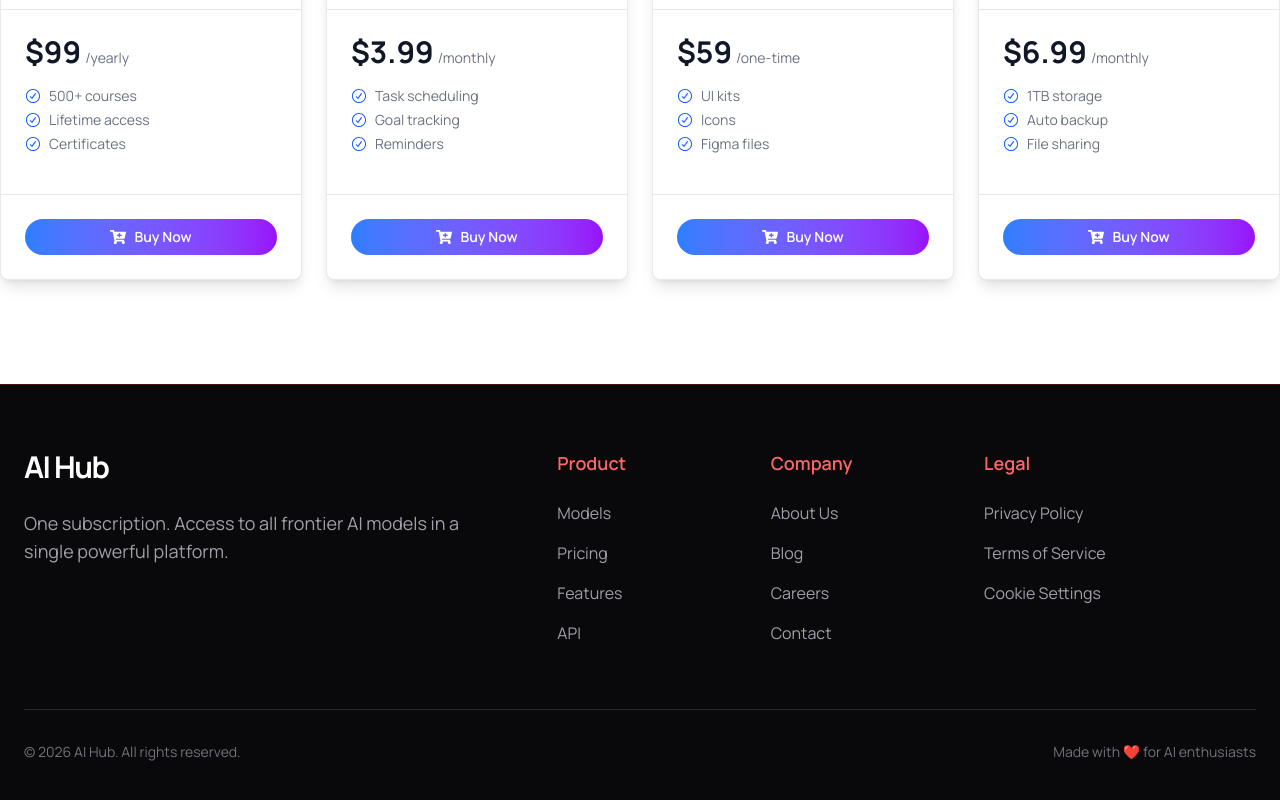
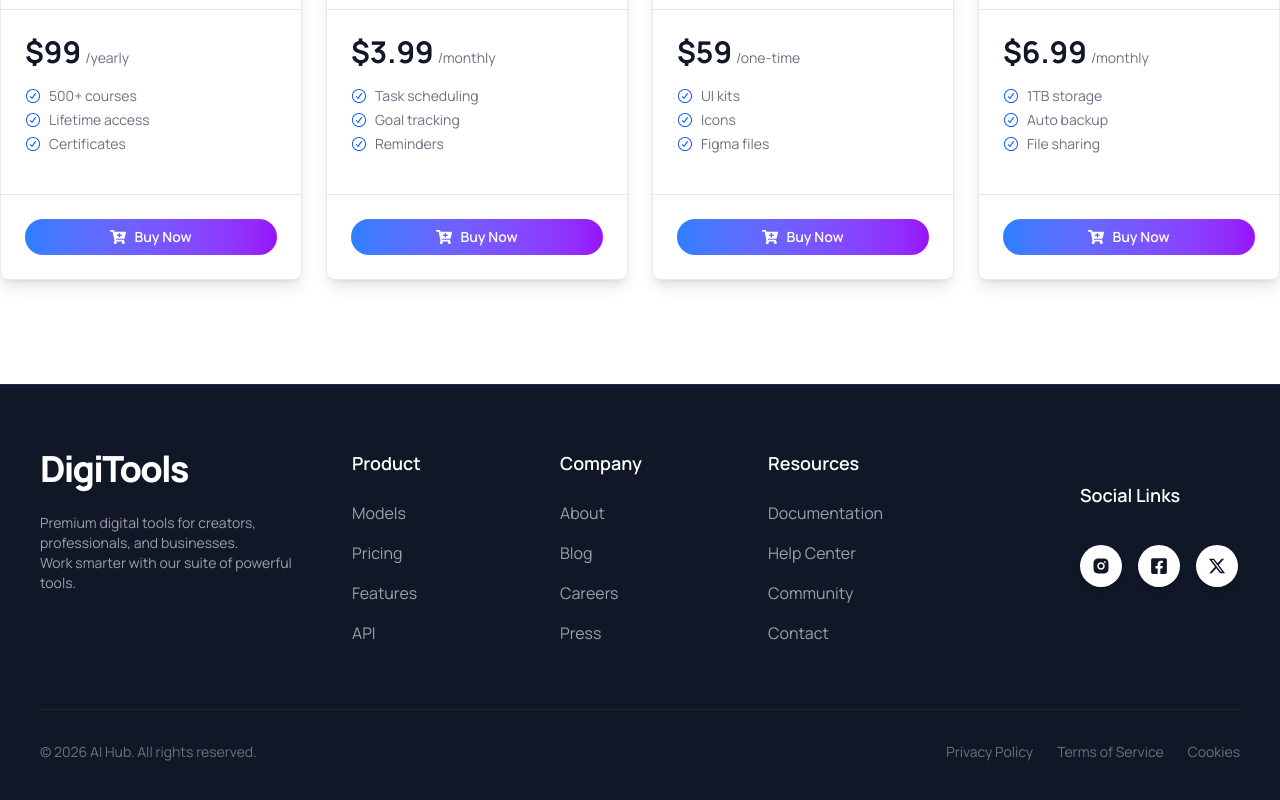
Before and after one commit to najimhaq/A06-DigiTools-Assignment-Najim, a React (Vite) app: page / in a window 1280 px wide. Shown: the part 2298-3098 px from the top of the page. Built offline with nearby package versions, Linux system fonts and the light colour scheme.

Commit message:
footer complete

```diff
--- a/src/pages/Footer/Footer.jsx
+++ b/src/pages/Footer/Footer.jsx
@@ -1,35 +1,31 @@
+import { FaFacebookSquare } from 'react-icons/fa';
+import { FaXTwitter } from 'react-icons/fa6';
+import { RiInstagramFill } from 'react-icons/ri';
 
 const Footer = () => {
   return (
-    <footer className='bg-zinc-950 border-t border-red-900/50 pt-16 pb-10'>
-      <div className='max-w-7xl mx-auto px-6'>
+    <footer className='bg-[#101727] border-t border-purple-900/50 pt-16 pb-10'>
+      <div className='max-w-7xl mx-auto px-10'>
         <div className='grid grid-cols-1 md:grid-cols-12 gap-12'>
           {/* Logo & Description */}
-          <div className='md:col-span-5'>
+          <div className='md:col-span-3'>
             <div className='flex items-center gap-3 mb-6'>
-
-              <h2 className='text-3xl font-bold tracking-tighter text-white'>
-                AI Hub
+              <h2 className='text-4xl font-black tracking-tighter text-white'>
+                DigiTools
               </h2>
             </div>
 
-            <p className='text-zinc-400 text-lg max-w-md'>
-              One subscription. Access to all frontier AI models in a single
-              powerful platform.
+            <p className='text-zinc-400 text-sm max-w-md'>
+              Premium digital tools for creators, professionals, and businesses.
             </p>
-
-            {/* <div className="mt-8 flex gap-6 text-2xl text-zinc-500">
-                            <a href="#" className="hover:text-red-500 transition-colors"><FaTwitter /></a>
-                            <a href="#" className="hover:text-red-500 transition-colors"><FaGithub /></a>
-                            <a href="#" className="hover:text-red-500 transition-colors"><FaLinkedin /></a>
-                            <a href="#" className="hover:text-red-500 transition-colors"><FaDiscord /></a>
-                            <a href="#" className="hover:text-red-500 transition-colors"><FaYoutube /></a>
-                        </div> */}
+            <p className='text-zinc-400 text-sm max-w-md'>
+              Work smarter with our suite of powerful tools.
+            </p>
           </div>
 
           {/* Quick Links */}
           <div className='md:col-span-2'>
-            <h3 className='text-red-400 font-semibold mb-6 text-lg'>Product</h3>
+            <h3 className='text-white font-semibold mb-6 text-lg'>Product</h3>
             <ul className='space-y-4 text-zinc-400'>
               <li>
                 <a href='#' className='hover:text-white transition'>
@@ -55,11 +51,11 @@ const Footer = () => {
           </div>
 
           <div className='md:col-span-2'>
-            <h3 className='text-red-400 font-semibold mb-6 text-lg'>Company</h3>
+            <h3 className='text-white font-semibold mb-6 text-lg'>Company</h3>
             <ul className='space-y-4 text-zinc-400'>
               <li>
                 <a href='#' className='hover:text-white transition'>
-                  About Us
+                  About
                 </a>
               </li>
               <li>
@@ -74,31 +70,66 @@ const Footer = () => {
               </li>
               <li>
                 <a href='#' className='hover:text-white transition'>
-                  Contact
+                  Press
                 </a>
               </li>
             </ul>
           </div>
 
           <div className='md:col-span-3'>
-            <h3 className='text-red-400 font-semibold mb-6 text-lg'>Legal</h3>
+            <h3 className='text-white font-semibold mb-6 text-lg'>Resources</h3>
             <ul className='space-y-4 text-zinc-400'>
               <li>
                 <a href='#' className='hover:text-white transition'>
-                  Privacy Policy
+                  Documentation
                 </a>
               </li>
               <li>
                 <a href='#' className='hover:text-white transition'>
-                  Terms of Service
+                  Help Center
                 </a>
               </li>
               <li>
                 <a href='#' className='hover:text-white transition'>
-                  Cookie Settings
+                  Community
+                </a>
+              </li>
+              <li>
+                <a href='#' className='hover:text-white transition'>
+                  Contact
                 </a>
               </li>
             </ul>
+          </div>
+          {/* Social Links */}
+          <div className='md:col-span-2'>
+            <div className='mt-8 flex flex-col gap-3 text-2xl'>
+              <h3 className='text-white font-semibold mb-6 text-lg'>
+                Social Links
+              </h3>
+              <div className='flex gap-4'>
+                <a
+                  href='#'
+                  className='bg-white p-3 rounded-full hover:bg-purple-500 hover:text-white transition-all duration-300 shadow-md'
+                >
+                  <RiInstagramFill className='text-lg text-[#101727] ' />
+                </a>
+
+                <a
+                  href='#'
+                  className='bg-white p-3 rounded-full  hover:bg-purple-500 hover:text-white transition-all duration-300 shadow-md'
+                >
+                  <FaFacebookSquare className='text-lg text-[#101727]' />
+                </a>
+
+                <a
+                  href='#'
+                  className='bg-white p-3 rounded-full  hover:bg-purple-500 hover:text-white transition-all duration-300 shadow-md'
+                >
+                  <FaXTwitter className='text-lg text-[#101727]' />
+                </a>
+              </div>
+            </div>
           </div>
         </div>
 
@@ -107,8 +138,14 @@ const Footer = () => {
           <div>© {new Date().getFullYear()} AI Hub. All rights reserved.</div>
 
           <div className='flex gap-6'>
-            <a href='#' className='hover:text-red-400 transition'>
-              Made with ❤️ for AI enthusiasts
+            <a href='#' className='hover:text-purple-400 transition'>
+              Privacy Policy
+            </a>
+            <a href='#' className='hover:text-purple-400 transition'>
+              Terms of Service
+            </a>
+            <a href='#' className='hover:text-purple-400 transition'>
+              Cookies
             </a>
           </div>
         </div>
--- /dev/null
+++ b/src/pages/workflow/Workflow.jsx
@@ -0,0 +1,13 @@
+
+
+const Workflow = () => {
+  return (
+    <>
+      <div>
+        <h1>Ready to Transform Your Workflow?</h1>
+      </div>
+    </>
+  );
+}
+
+export default Workflow
```
Also changed, not shown: 1 other file (tests, documents, lock files or other folders).
